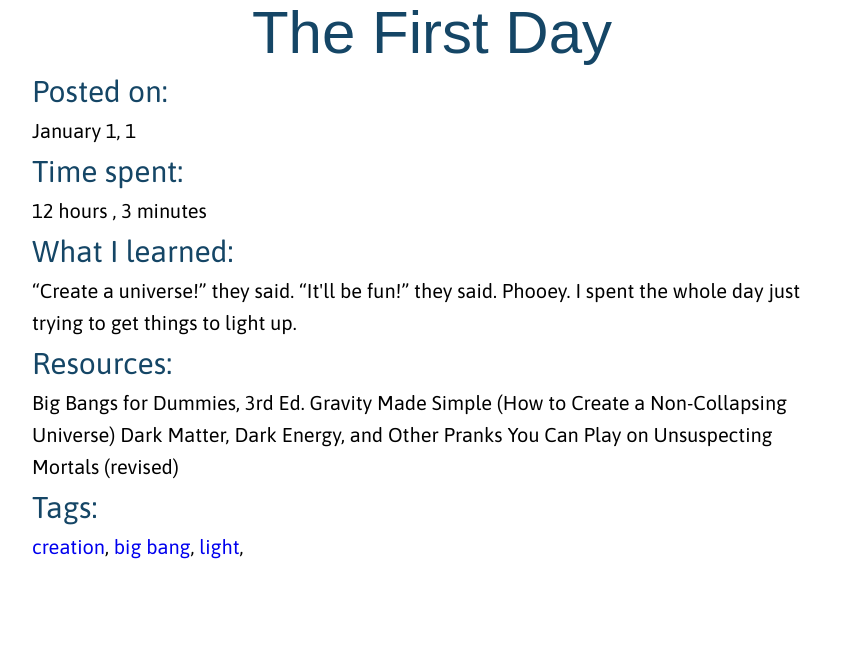
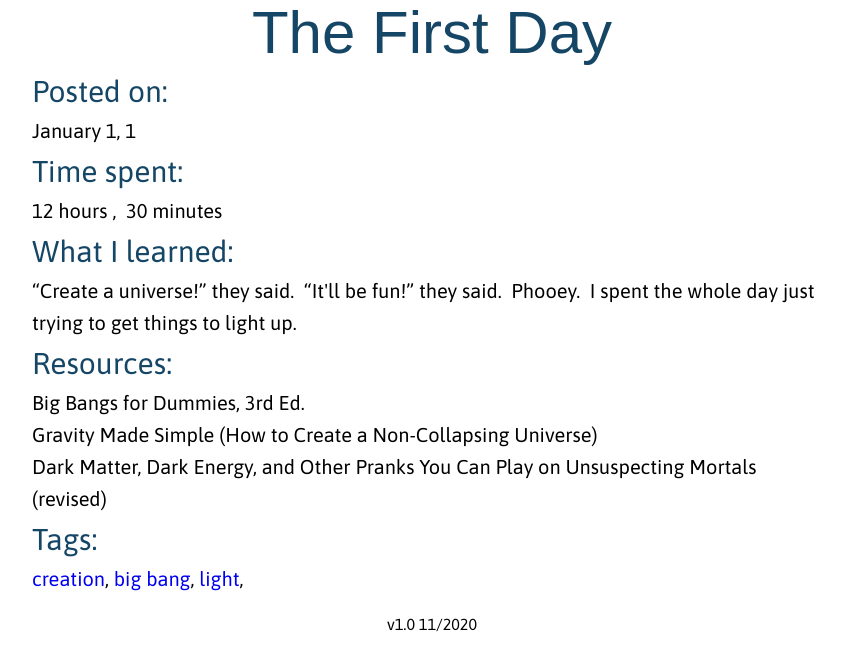
Before and after one commit to StevenTagawa/PythonProject5-2020, a Flask app: page /entries/1 in a window 1280 px wide. Shown: the part 251-904 px from the top of the page, without its empty margins (208-1053 px from the left). Before the commit the page ends 810 px from the top, so only its background shows below. Run offline with Flask 2, Linux system fonts and the light colour scheme; data comes from the database, SQL or seed files in the repository; both versions use the stored data as it was after the commit; some web fonts are replaced.

Commit message:
CSS tweaks

```diff
--- a/app.py
+++ b/app.py
@@ -194,7 +194,8 @@ def register():
             # If an existing username is used, prompt to log in using it.
             flash("User already exists", "error")
             return redirect(url_for("login"))
-    return render_template("form.html", button="Register", form=form)
+    return render_template(
+        "form.html", button="Register", form=form, cancel_url=get_last_route())
 
 
 @app.route("/login", methods=("GET", "POST"))
@@ -213,7 +214,8 @@ def login():
                 return redirect(get_last_route())
             else:
                 flash("Incorrect username or password.", "error")
-    return render_template("form.html", button="Log In", form=form)
+    return render_template(
+        "form.html", button="Log In", form=form, cancel_url=get_last_route())
 
 
 @app.route("/logout")
@@ -271,7 +273,8 @@ def create_entry():
         flash("Entry saved.", "success")
         # Send the user back to their own page.
         return redirect(url_for("user_entries", user=user.username))
-    return render_template("form.html", button="Create", form=form)
+    return render_template(
+        "form.html", button="Create", form=form, cancel_url=url_for("index"))
 
 
 @app.route("/entries/<int:entry_id>", methods=("GET", "POST"))
@@ -387,7 +390,8 @@ def edit_entry(entry_id):
                 models.EntryTag.create(entry=entry, tag=tag)
         flash("Entry edited.", "success")
         return redirect(url_for("show_entry", entry_id=entry_id))
-    return render_template("form.html", button="Update", form=form)
+    return render_template(
+        "form.html", button="Update", form=form, cancel_url=get_last_route())
 
 
 @app.route("/entries/<int:entry_id>/delete", methods=("GET", "POST"))
@@ -468,7 +472,9 @@ def get_last_route():
 
         Used to redirect the user to the previous page.
     """
-    if last_route in ["user_entries"]:
+    if last_route is None:
+        return url_for("index")
+    elif last_route in ["user_entries"]:
         return url_for(last_route, user=cur_user)
     elif last_route in ["show_entry", "edit_entry", "delete_entry"]:
         return url_for(last_route, entry_id=cur_entry)
--- a/static/css/site.css
+++ b/static/css/site.css
@@ -12,10 +12,6 @@ body {
 section {
     max-width: 800px;
     margin: auto;
-}
-
-hr {
-    border: 1px dotted #8baad6;
 }
 
 header {
@@ -101,7 +97,8 @@ h3 {
 
 .small {
     font-size: 12px;
-    color: red
+    color: red;
+    font-style: italic;
 }
 
 .entry-privacy {
@@ -131,7 +128,7 @@ h3 {
   color: white;
 }
 
-.nav-bar {
+.nav-bar, .main {
     border-bottom: 2px dotted #8baad6;
 }
 
@@ -153,8 +150,13 @@ h3 {
 	text-align: center;
 }
 
-table {
-    width: 100%;
+.entry-multiline {
+    white-space: pre-wrap;
+}
+
+footer {
+    padding: 20px;
+    text-align: center;
 }
 
 /* ==========================================================================
--- a/templates/detail.html
+++ b/templates/detail.html
@@ -8,18 +8,24 @@
 {% block content %}
     <div class="entry-title">{{ entry.title }}</div>
     <div class="entry"><span class="entry-label">Posted on:</span><br>{{ entry.date.strftime("%B %d").replace(" 0", " ") }}, {{ entry.date.strftime("%Y") }}</div>
+    <!-- Time spent field.  Omit hours or minutes if either is zero, and omit the connecting comma if either is omitted. -->
     <div class="entry"><span class="entry-label">Time spent:</span><br>
         {% if entry.time_spent.strftime("%H:%M") == "00:00" %}
             n/a
         {% else %}
-            {{ entry.time_spent.strftime("%H").replace("0", "") }}
-            {% if entry.time_spent.strftime("%H") == "01" %}
-                hour
-            {% else %}
-                hours
+            {% if entry.time_spent.strftime("%H") != "00" %}
+                {{ entry.time_spent.strftime("%H").lstrip("0") }}
+                {% if entry.time_spent.strftime("%H") == "01" %}
+                    hour
+                {% else %}
+                    hours
+                {% endif %}
+            {% endif %}
+            {% if entry.time_spent.strftime("%H") != "00" and entry.time_spent.strftime("%M") != "00" %}
+                ,&nbsp;
             {% endif %}
             {% if entry.time_spent.strftime("%M") != "00" %}
-                , {{ entry.time_spent.strftime("%M").replace("0", "") }}
+                {{ entry.time_spent.strftime("%M").lstrip("0") }}
                 {% if entry.time_spent.strftime("%M") == "01" %}
                     minute
                 {% else %}
@@ -27,8 +33,8 @@
                 {% endif %}
             {% endif %}
         {% endif %}
-    <div class="entry"><span class="entry-label">What I learned:</span><br>{{ entry.learned }}</div>
-    <div class="entry"><span class="entry-label">Resources:</span><br>{{ entry.resources }}</div>
+    <div class="entry-multiline"><span class="entry-label">What I learned:</span><br>{{ entry.learned }}</div>
+    <div class="entry-multiline"><span class="entry-label">Resources:</span><br>{{ entry.resources }}</div>
     <div class="entry"><span class="entry-label">Tags:</span><br>
         {% for tag in tags %}
             <a href="{{ url_for('show_tag', tag=tag) }}">{{ tag }}</a>,
--- a/templates/form.html
+++ b/templates/form.html
@@ -30,6 +30,6 @@
             </div>
         {% endfor %}
         <button type="submit" id="submit">{{ button }}</button>
-        <a class="button" href="{{ url_for('index') }}">Cancel</a>
+        <a class="button" href="{{ cancel_url }}">Cancel</a>
     </form>
 {% endblock %}
--- a/templates/layout.html
+++ b/templates/layout.html
@@ -6,8 +6,7 @@
         <title>Learning Journal</title>
         <link href="https://fonts.googleapis.com/css2?family=Sarina&display=swap" rel="stylesheet">
         <link href="https://fonts.googleapis.com/css2?family=Hammersmith+One&display=swap" rel="stylesheet">
-        <link href="https://fonts.googleapis.com/css2?family=Asap&display=swap" rel="stylesheet">
-        <link rel="stylesheet" href="/static/css/normalize.css">
+        <link href="https://fonts.googleapis.com/css2?family=Asap:ital@0;1&display=swap" rel="stylesheet">        <link rel="stylesheet" href="/static/css/normalize.css">
         <link rel="stylesheet" href="/static/css/site.css">
         <link rel="shortcut icon" href="/static/images/favicon.ico">
     </head>
@@ -42,5 +41,8 @@
             {% block content %}
             {% endblock %}
         </section>
+        <footer>
+            v1.0 11/2020
+        </footer>
     </body>
 </html>
--- a/templates/listing.html
+++ b/templates/listing.html
@@ -6,9 +6,11 @@
 {% endblock %}
 
 {% block content %}
+    <div class="main">
     <h2>Entries by {{ by }}</h2>
     <hr>
     {% for entry in entries %}
         {{ render_listing(entry, user, god, by) }}
     {% endfor %}
+    </div>
 {% endblock %}
```
Also changed, not shown: debug_test.py (+16 -9 lines), forms.py (+8 -4 lines), journal.db.
